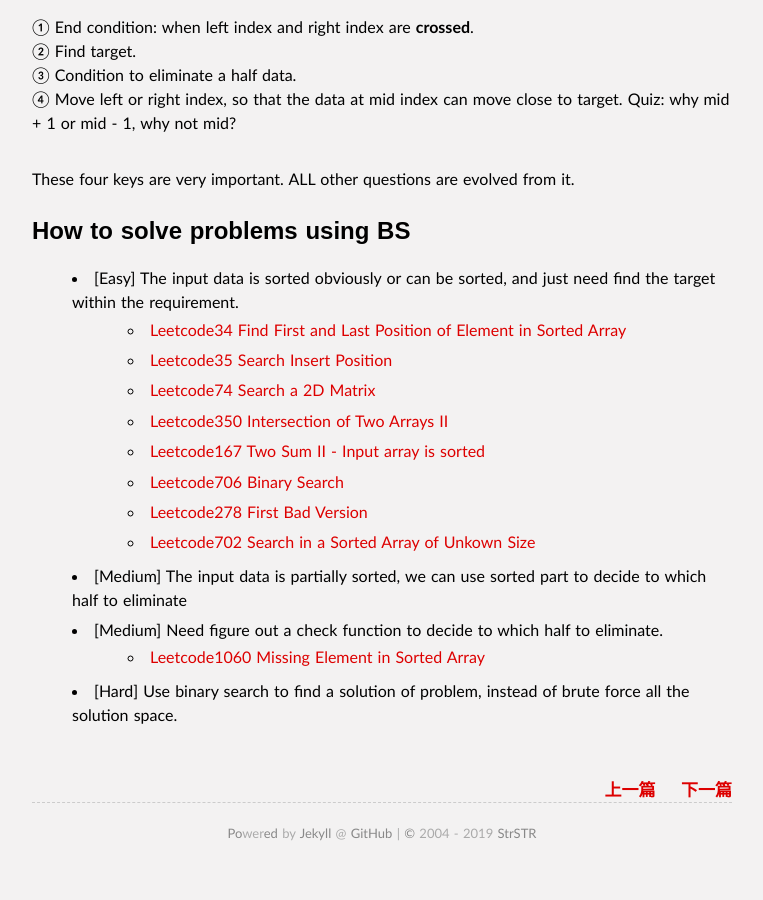
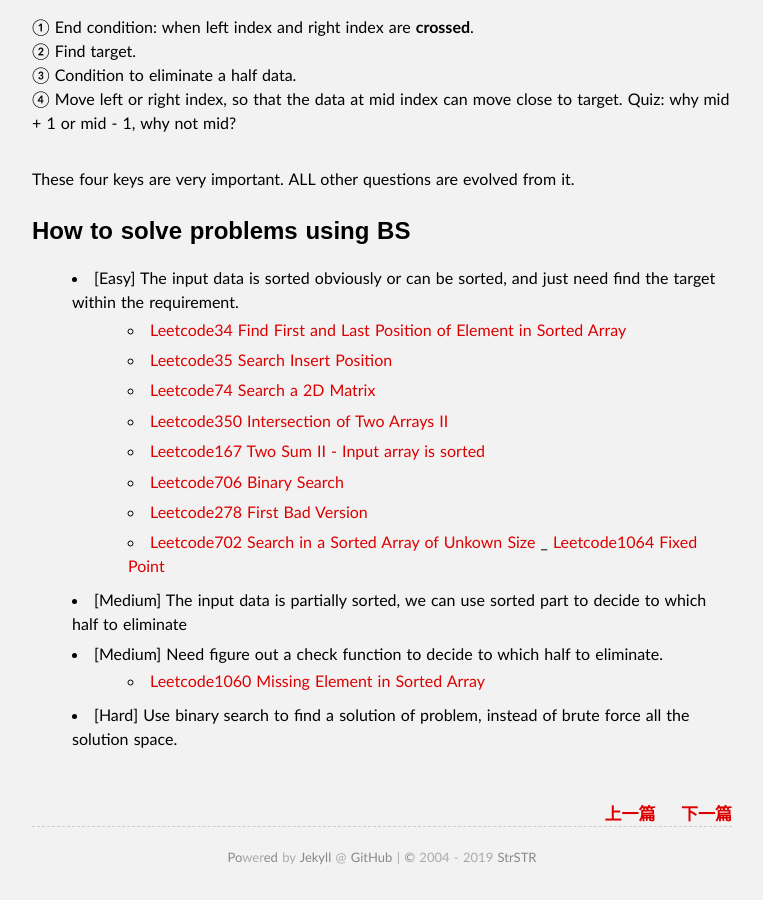
Before and after one commit to goingeast/goingeast.github.io, a Jekyll site: the page built from _posts/2019-06-20-Binary-Search.md, in a window 1280 px wide and 900 px high, scrolled down 1295 px. Shown: the whole window, without its empty margins (258-1021 px from the left). Built offline with Jekyll 4.4.1, drawn with Linux system fonts in a browser that asks for light colours; our own code applies the rules of GitHub Pages for plain Markdown files; before the commit the page ends 2171 px from its top, so only the background shows below that.

Commit message:
Update 2019-06-20-Binary-Search.md

```diff
--- a/_posts/2019-06-20-Binary-Search.md
+++ b/_posts/2019-06-20-Binary-Search.md
@@ -58,6 +58,7 @@
 	- [Leetcode706 Binary Search](www.strstr.io)
 	- [Leetcode278 First Bad Version](www.strstr.io)
 	- [Leetcode702 Search in a Sorted Array of Unkown Size](www.strstr.io)
+	_ [Leetcode1064 Fixed Point](https://strstr.io/Leetcode1064-Fixed-Point/)
 - [Medium] The input data is partially sorted, we can use sorted part to decide to which half to eliminate
 - [Medium] Need figure out a check function to decide to which half to eliminate.
 	- [Leetcode1060 Missing Element in Sorted Array](https://strstr.io/Leetcode1060-Missing-Element-in-Sorted-Array/)
```
